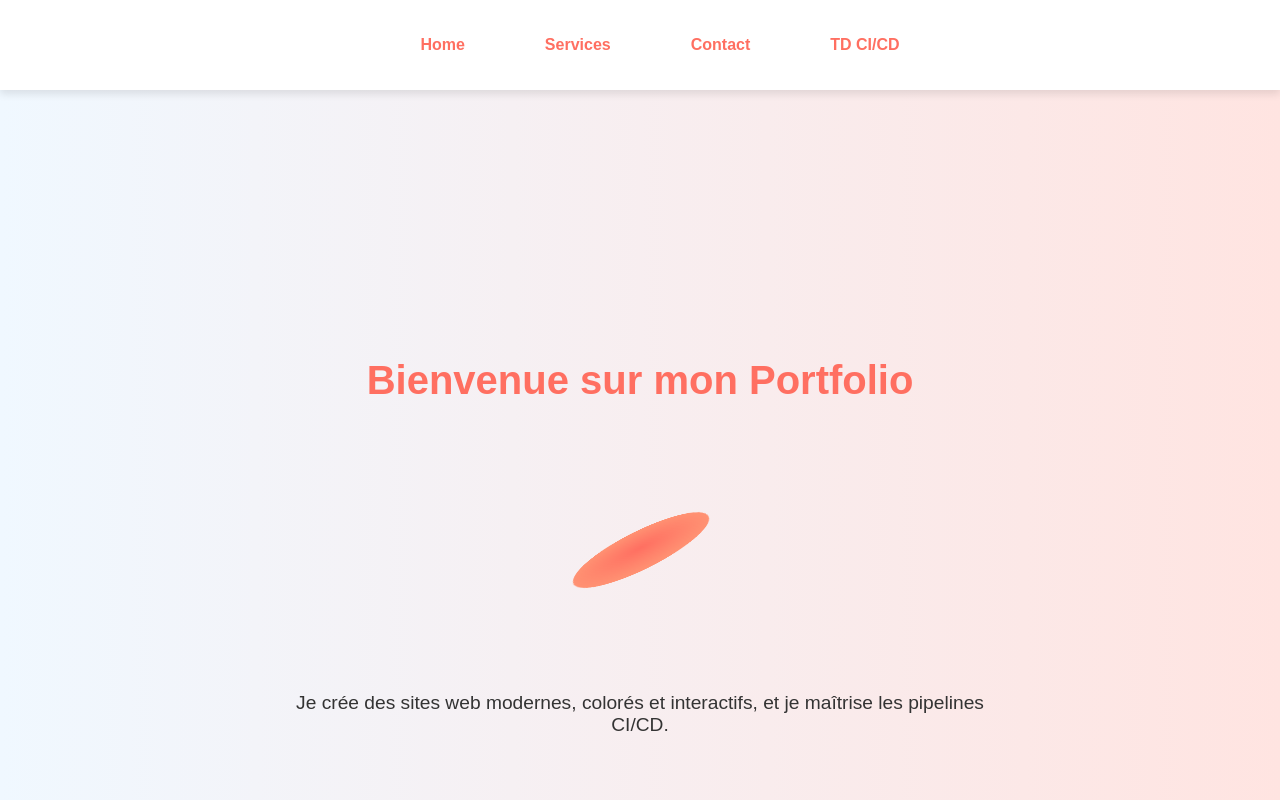
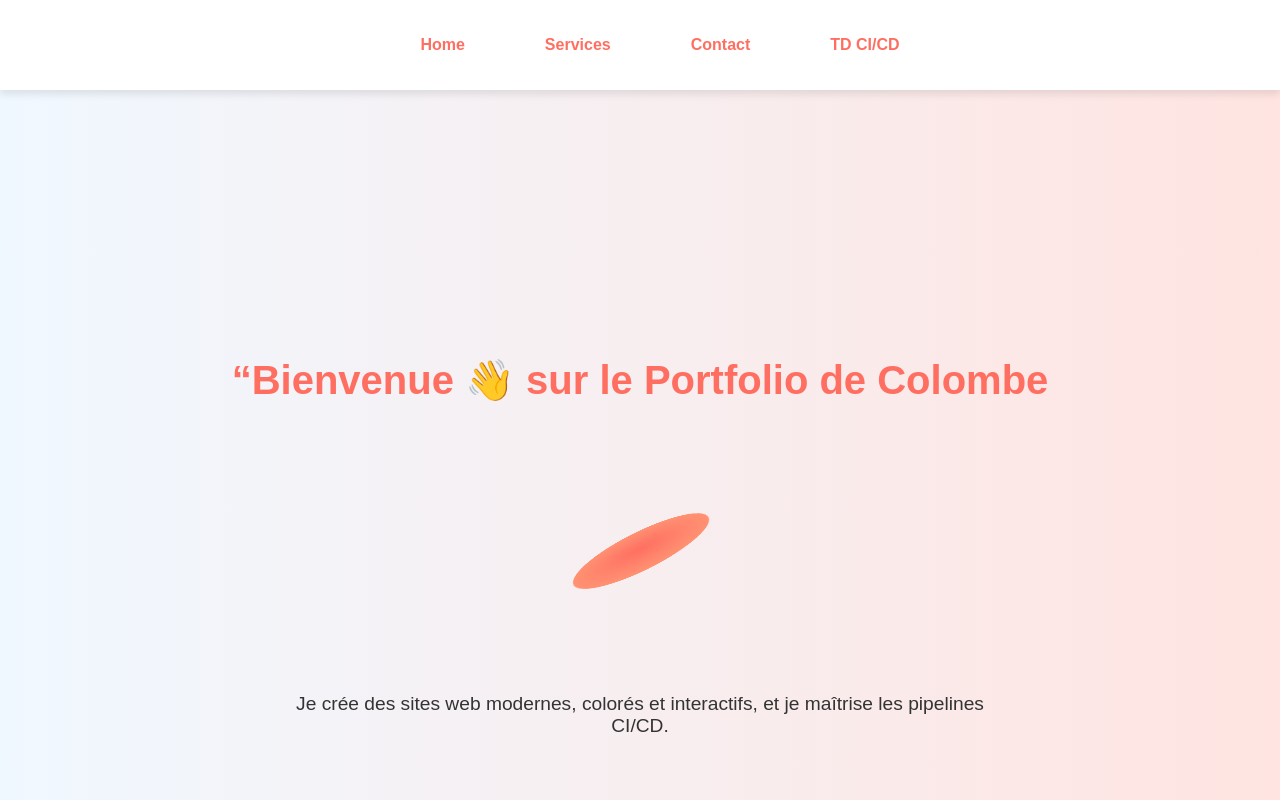
Before and after one commit to annecolombeoyanenguema-lgtm/superweb-ci-cd, a plain HTML site: page index.html in a window 1280 px wide. Shown: the top 800 px of the page. Drawn offline with Linux system fonts and the light colour scheme.

Commit message:
test deploy pages

```diff
--- a/index.html
+++ b/index.html
@@ -146,7 +146,7 @@
 
   <!-- Home -->
   <section id="home">
-    <h1>Bienvenue sur mon Portfolio</h1>
+    <h1> “Bienvenue 👋 sur le Portfolio de Colombe</h1>
     <div class="scene">
       <div class="cube"></div>
     </div>
```
